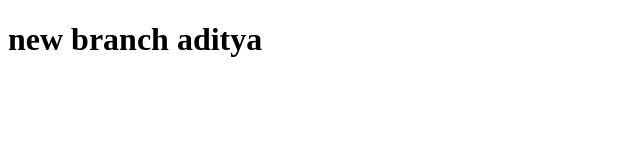
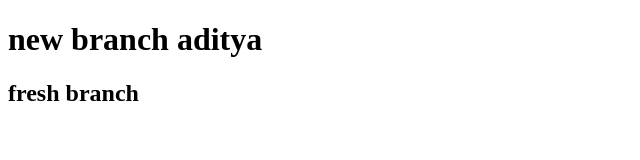
Before and after one commit to arammohd786/NewDemoRepo, a plain HTML site: page aditya.html in a window 1280 px wide. Shown: the whole page, without its empty margins (0-640 px from the left). Drawn offline with Linux system fonts and the light colour scheme.

Commit message:
Initial commit for fresh start

```diff
--- a/aditya.html
+++ b/aditya.html
@@ -7,5 +7,6 @@
 </head>
 <body>
     <h1>new branch aditya</h1>
+    <h2>fresh branch</h2>
 </body>
 </html>
```
